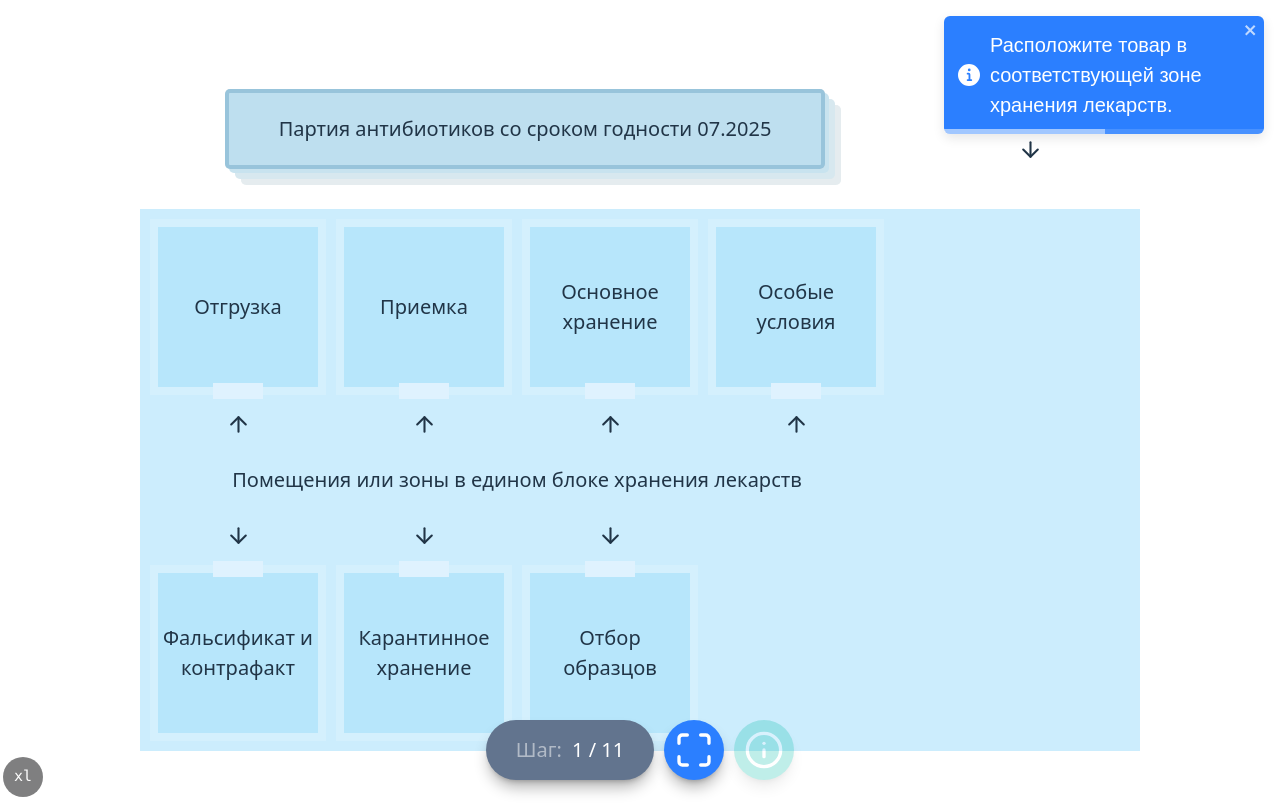
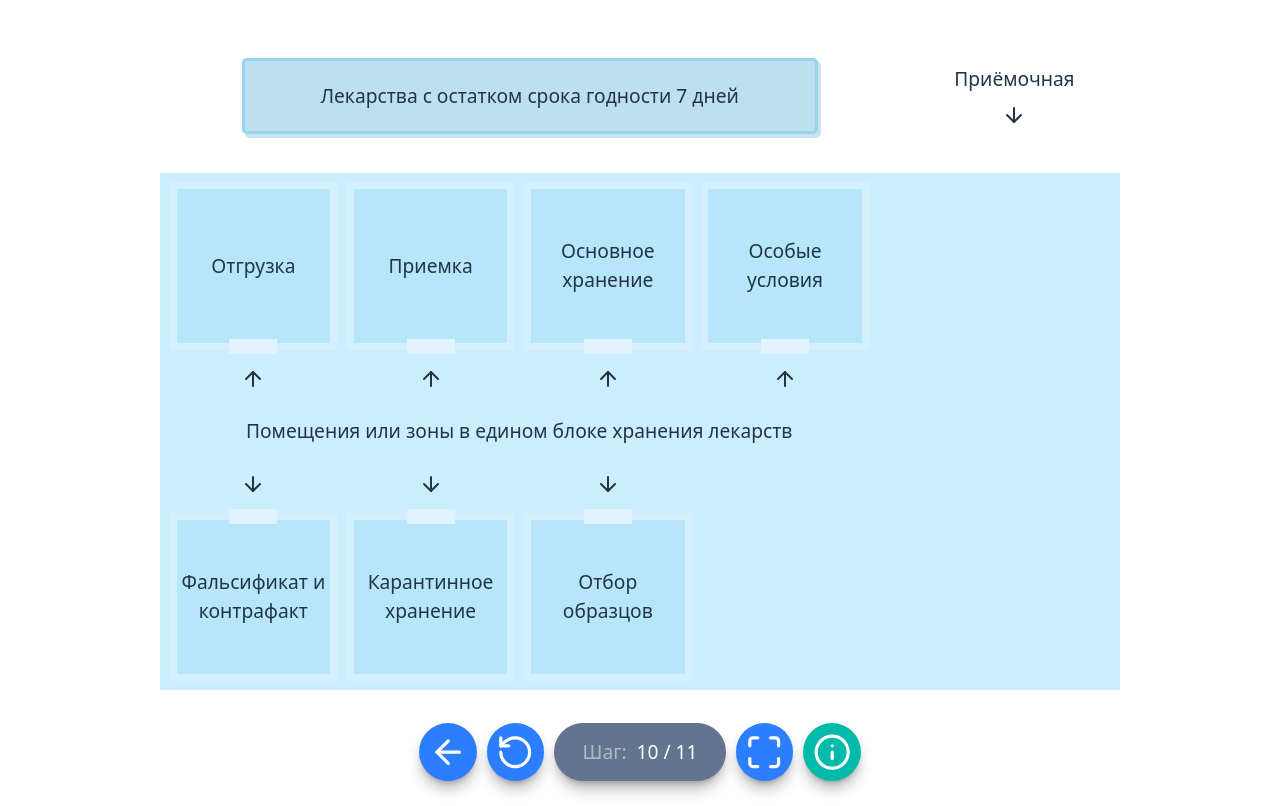
Before and after one commit to lilliputten/action-pharmastore-trainer, a React (Vite) app: page /test in a window 1280 px wide. Built offline with nearby package versions, Linux system fonts and the light colour scheme.

Commit message:
Issue #3: Finished all the logic in general.

```diff
--- a/src/App.tsx
+++ b/src/App.tsx
@@ -3,6 +3,8 @@ import { ToastContainer } from 'react-toastify';
 
 import { TailwindIndicator } from '@/blocks/TailwindIndicator';
 import { PharmaStorePage } from '@/pages/PharmaStorePage';
+
+import { isDev } from './config';
 
 // import '@/i18n/i18n';
 
@@ -18,6 +20,8 @@ import { PharmaStorePage } from '@/pages/PharmaStorePage';
  * }
  */
 
+const __showIndicator = false && isDev;
+
 function App() {
   return (
     <HelmetProvider>
@@ -28,7 +32,7 @@ function App() {
       <AppRoutes />
       */}
       <ToastContainer />
-      <TailwindIndicator />
+      {__showIndicator && <TailwindIndicator />}
     </HelmetProvider>
   );
 }
--- a/src/PharmaStore/components/PharmaStoreBox.tsx
+++ b/src/PharmaStore/components/PharmaStoreBox.tsx
@@ -1,39 +1,112 @@
-import React from 'react';
-import { useDroppable } from '@dnd-kit/core';
+import { UniqueIdentifier, useDraggable, useDroppable } from '@dnd-kit/core';
+import { CSS } from '@dnd-kit/utilities';
 import { ArrowUp } from 'lucide-react';
 
 import { isDev } from '@/config';
 import { cn } from '@/lib';
 
 import { boxes, TBoxId } from '../constants/boxes';
+import { TCardData } from '../constants/cards';
+import { PharmaStoreCardCore } from './PharmaStoreCard';
 
 interface TProps {
   id: TBoxId;
-  bottom?: boolean;
+  card: TCardData;
+  isBottom?: boolean;
+  isDropped: boolean;
+  isDroppedHere: boolean;
+  isDroppedCorrect: boolean;
+  dragId?: UniqueIdentifier;
 }
 
+const boxGeometryClassName = 'size-[8em] min-size-[8em]';
+
+const __showCorrectBox = true;
+
 export function PharmaStoreBox(props: TProps) {
-  const { id, bottom: isBottom } = props;
+  const { id, card, isBottom, isDropped, isDroppedHere, isDroppedCorrect, dragId } = props;
   const isTop = !isBottom;
   const boxData = boxes[id];
   const { title } = boxData;
   // dnd
-  const { isOver, setNodeRef } = useDroppable({ id, data: boxData });
+  const { isOver, setNodeRef: setDroppableRef } = useDroppable({ id, data: boxData });
+  const isCorrectBox = card?.box === id;
+  const isDraggable = isDropped && isDroppedHere && !isDroppedCorrect;
+  const {
+    attributes,
+    listeners,
+    setNodeRef: setDraggableRef,
+    transform,
+  } = useDraggable({
+    id: `PharmaStoreBox-${id}`,
+    data: card,
+  });
+  const draggableProps = isDraggable
+    ? {
+        ...listeners,
+        ...attributes,
+        ref: setDraggableRef,
+        style: { transform: CSS.Translate.toString(transform) },
+      }
+    : undefined;
   return (
     <div
+      data-testid="__PharmaStoreBox_Wrapper"
+      data-bottom={isBottom}
+      className={cn(
+        isDev && '__PharmaStoreBox_Wrapper', // DEBUG
+        'relative',
+      )}
+    >
+      {isDraggable && (
+        <div
+          className={cn(
+            isDev && '__PharmaStoreBox_Draggable', // DEBUG
+            'absolute',
+            'top-0 left-0',
+            boxGeometryClassName,
+            'flex items-center justify-center',
+            'border-[0.4em] border-transparent',
+            'cursor-grab',
+            'z-2',
+            isBottom && 'mt-10',
+          )}
+          {...draggableProps}
+        >
+          <PharmaStoreCardCore
+            {...props}
+            card={card}
+            className={cn(
+              'absolute',
+              (!dragId || dragId === 'PharmaStoreCard') && 'opacity-0 pointer-events-none',
+            )}
+          />
+        </div>
+      )}
+      <div
         id={id}
-      ref={setNodeRef}
+        ref={setDroppableRef}
         data-testid="__PharmaStoreBox"
         data-bottom={isBottom}
         className={cn(
           isDev && '__PharmaStoreBox', // DEBUG
-        'relative',
+          'relative transition',
+          boxGeometryClassName,
           'bg-sky-500/10',
           'flex items-center justify-center',
-        'size-[8em]',
-        'min-size-[8em]',
           'border-[0.4em] border-white/40',
-        isOver && 'border-sky-500/50',
+          'transition',
+          isDroppedHere &&
+            (isDroppedCorrect
+              ? 'bg-green-500/10 border-green-500'
+              : 'bg-red-500/10 border-red-500'),
+          isOver &&
+            (isDev && __showCorrectBox
+              ? isCorrectBox
+                ? 'border-green-500/50'
+                : 'border-red-500/50'
+              : 'border-sky-500/50'),
+          isDraggable && 'cursor-grab',
           isTop && 'mb-10',
           isBottom && 'mt-10',
         )}
@@ -42,8 +115,7 @@ export function PharmaStoreBox(props: TProps) {
           className={cn(
             isDev && '__PharmaStoreBox_Text', // DEBUG
             'text-center m-1',
-          // 'truncate',
-          'overflow-hidden text-ellipsis',
+            'overflow-hidden text-ellipsis select-none',
           )}
         >
           {title}
@@ -69,5 +141,25 @@ export function PharmaStoreBox(props: TProps) {
           )}
         />
       </div>
+    </div>
   );
 }
+
+export function PharmaStoreBoxDroppbale(props: TProps) {
+  return <PharmaStoreBox {...props} />;
+}
+
+export function PharmaStoreBoxDraggable(props: TProps) {
+  return <PharmaStoreBox {...props} />;
+}
+
+export function PharmaStoreBoxDropped(props: TProps) {
+  const { isDropped, isDroppedHere, isDroppedCorrect } = props;
+  const Component =
+    !isDropped || isDroppedCorrect
+      ? PharmaStoreBox
+      : isDroppedHere
+        ? PharmaStoreBoxDraggable
+        : PharmaStoreBoxDroppbale;
+  return <Component {...props} />;
+}
--- a/src/PharmaStore/components/PharmaStoreCard.tsx
+++ b/src/PharmaStore/components/PharmaStoreCard.tsx
@@ -1,4 +1,6 @@
-import { useDraggable } from '@dnd-kit/core';
+import React from 'react';
+import { DraggableAttributes, UniqueIdentifier, useDraggable } from '@dnd-kit/core';
+import { SyntheticListenerMap } from '@dnd-kit/core/dist/hooks/utilities';
 import { CSS } from '@dnd-kit/utilities';
 
 import { isDev } from '@/config';
@@ -34,24 +36,99 @@ export function PharmaStoreCardShadow(props: TPropsWithClassName & { innerClassN
   );
 }
 
-interface TProps {
+interface TPharmaStoreCardProps {
   card: TCardData;
   shadows?: number;
-  dragActive?: boolean;
+  dragId?: UniqueIdentifier;
+  isDropped: boolean;
+  isDroppedCorrect: boolean;
+  showAnimation?: boolean;
 }
 
-export function PharmaStoreCard(props: TProps) {
-  const { card, shadows, dragActive } = props;
-  const { text } = card;
+interface TPharmaStoreCardCoreProps extends TPharmaStoreCardProps {
+  className?: string;
+  innerClassName?: string;
+  textClassName?: string;
+  setNodeRef?: (element: HTMLElement | null) => void;
+  listeners?: SyntheticListenerMap;
+  attributes?: DraggableAttributes;
+  style?: React.CSSProperties;
+}
+
+export function PharmaStoreCardCore(props: TPharmaStoreCardCoreProps) {
+  const {
+    card,
+    dragId,
+    isDropped,
+    isDroppedCorrect,
+    className,
+    innerClassName,
+    textClassName,
+    showAnimation,
+    setNodeRef,
+    listeners,
+    attributes,
+    style,
+  } = props;
+  const text = card?.text;
+  return (
+    <div
+      ref={setNodeRef}
+      {...listeners}
+      {...attributes}
+      style={style}
+      className={cn(
+        isDev && '__PharmaStoreCardFrame', // DEBUG
+        'relative',
+        'bg-(--backgroundColor)',
+        'flex items-center justify-center',
+        'cursor-grab',
+        'transition-opacity',
+        dragId && 'opacity-70',
+        'z-1',
+        cardGeometryClassName,
+        className,
+      )}
+    >
+      <PharmaStoreCardShadow
+        className={cn(isDropped && 'bg-white')}
+        innerClassName={cn(
+          'border-[0.2em] border-sky-500/20',
+          'transition',
+          'bg-sky-500/20',
+          !dragId && 'hover:bg-sky-500/25 hover:border-sky-500/50',
+          isDropped &&
+            (isDroppedCorrect
+              ? 'bg-green-500/20 border-green-500/50'
+              : 'bg-red-500/20 border-red-500/50 hover:bg-red-500/30 hover:border-red-500/60'),
+          showAnimation &&
+            'disappear-animation-after after:absolute after:inset-0 after:content-[""] after:bg-blue-500',
+          innerClassName,
+        )}
+      />
+      <div
+        className={cn(
+          isDev && '__PharmaStoreCard_Text', // DEBUG
+          'text-center m-2',
+          'overflow-hidden text-ellipsis',
+          'pointer-events-none',
+          'z-1 select-none',
+          textClassName,
+        )}
+      >
+        {text}
+      </div>
+    </div>
+  );
+}
+
+export function PharmaStoreCard(props: TPharmaStoreCardProps) {
+  const { card, shadows, isDropped, isDroppedCorrect } = props;
   // dnd
   const { attributes, listeners, setNodeRef, transform } = useDraggable({
-    id: 'PharmaStoreCard',
+    id: `PharmaStoreCard`,
     data: card,
   });
-  const style = {
-    // Outputs `translate3d(x, y, 0)`
-    transform: CSS.Translate.toString(transform),
-  };
   return (
     <div
       data-testid="__PharmaStoreCard"
@@ -70,46 +147,17 @@ export function PharmaStoreCard(props: TProps) {
       {!!shadows && (
         <PharmaStoreCardShadow className="top-[0.2em] left-[0.2em]" innerClassName="opacity-80" />
       )}
-      <div
-        ref={setNodeRef}
-        style={style}
-        {...listeners}
-        {...attributes}
+      <PharmaStoreCardCore
+        {...props}
+        attributes={attributes}
+        listeners={listeners}
+        setNodeRef={setNodeRef}
+        style={{ transform: CSS.Translate.toString(transform) }}
         className={cn(
-          isDev && '__PharmaStoreCardFrame', // DEBUG
-          'relative',
-          'bg-(--backgroundColor)',
-          // 'bg-white',
-          'flex items-center justify-center',
-          'cursor-grab',
-          'transition-opacity',
-          dragActive && 'opacity-50 cursor-grabbing',
-          'z-1',
-          cardGeometryClassName,
+          isDropped && !isDroppedCorrect && 'not-hover:animate-pulse',
+          isDroppedCorrect && 'pointer-events-none',
         )}
-      >
-        <PharmaStoreCardShadow
-          innerClassName={cn(
-            'border-[0.2em] border-sky-800/20',
-            'transition',
-            'bg-sky-500/20',
-            dragActive && 'bg-sky-500/60',
-            !dragActive && 'hover:bg-sky-500/30',
-            'hover:border-sky-800/50',
-          )}
-        />
-        <div
-          className={cn(
-            isDev && '__PharmaStoreCard_Text', // DEBUG
-            'text-center m-2',
-            'overflow-hidden text-ellipsis',
-            'pointer-events-none',
-            'z-1',
-          )}
-        >
-          {text}
-        </div>
-      </div>
+      />
     </div>
   );
 }
--- a/src/PharmaStore/components/PharmaStoreScreen.tsx
+++ b/src/PharmaStore/components/PharmaStoreScreen.tsx
@@ -1,10 +1,12 @@
 import React from 'react';
 import {
-  Active,
   DndContext,
   DragEndEvent,
+  DragStartEvent,
   MouseSensor,
+  pointerWithin,
   TouchSensor,
+  UniqueIdentifier,
   useSensor,
   useSensors,
 } from '@dnd-kit/core';
@@ -14,39 +16,58 @@ import { ProgressNav } from '@/components/ProgressNav';
 import { isDev } from '@/config';
 import { cn } from '@/lib';
 
-import { boxIds, TBoxData, TBoxId } from '../constants/boxes';
+import { boxIds, TBoxId } from '../constants/boxes';
 import { cards, TCardData } from '../constants/cards';
 import { PharmaStoreBox } from './PharmaStoreBox';
 import { PharmaStoreCard } from './PharmaStoreCard';
 
+const animationDuration = 2000;
+const nextStepDelay = 1000;
+
 export function PharmaStoreScreen() {
-  const [step, setStep] = React.useState(0);
+  const [step, setStep] = React.useState(9);
   const stepsCount = cards.length;
   const restSteps = stepsCount - step - 1;
+  const isFinished = restSteps < 0;
+  const cardData = cards[step];
 
   // Creating top & bottom boxes (TODO: Use memo)
   const halfBoxesCount = Math.ceil(boxIds.length / 2);
   const topIds = boxIds.slice(0, halfBoxesCount);
   const bottomIds = boxIds.slice(halfBoxesCount);
 
-  const [dragActive, setDragActive] = React.useState(false);
+  const [showAnimation, setShowAnimation] = React.useState(false);
+  const [dragId, setDragId] = React.useState<UniqueIdentifier | undefined>();
+  const [droppedBox, setDroppedBox] = React.useState<TBoxId | undefined>();
+  const isDropped = !!droppedBox;
+  const isDroppedCorrect = isDropped && cardData?.box === droppedBox;
 
-  const onDragEnd = (event: DragEndEvent) => {
-    const { active, over } = event;
+  React.useEffect(() => {
+    setDroppedBox(undefined);
+    setShowAnimation(true);
+    setTimeout(() => setShowAnimation(false), animationDuration);
+  }, [step, isFinished]);
+
+  const onDragStart = ({ active }: DragStartEvent) => {
+    setDragId(active.id);
+  };
+  const onDragCancel = () => {
+    setDragId(undefined);
+  };
+
+  const onDragEnd = ({ active, over }: DragEndEvent) => {
     const boxId = over?.id as TBoxId | undefined;
-    const boxData = over?.data.current as TBoxData | undefined;
-    const sourceId = active.id;
     const cardData = active.data.current as TCardData | undefined;
     const isCorrect = cardData?.box === boxId;
-    console.log('[PharmaStoreScreen:onDragEnd]', isCorrect, sourceId, '->', boxId, {
-      cardData,
-      boxData,
-      active,
-      over,
-      event,
-    });
-    setDragActive(false);
-    // TODO: Set box state (correct/incorrect)
+    if (boxId) {
+      setDroppedBox(boxId);
+    }
+    setDragId(undefined);
+    if (isCorrect) {
+      setTimeout(() => {
+        setStep((step) => step + 1);
+      }, nextStepDelay);
+    }
   };
 
   const sensors = useSensors(
@@ -58,9 +79,11 @@ export function PharmaStoreScreen() {
   return (
     <DndContext
       sensors={sensors}
-      onDragStart={() => setDragActive(true)}
-      onDragCancel={() => setDragActive(false)}
+      collisionDetection={pointerWithin}
+      onDragStart={onDragStart}
+      onDragCancel={onDragCancel}
       onDragEnd={onDragEnd}
+      autoScroll={false}
     >
       <div
         data-testid="__PharmaStoreScreen"
@@ -68,6 +91,8 @@ export function PharmaStoreScreen() {
           isDev && '__PharmaStoreScreen', // DEBUG
           'flex flex-col flex-1',
           'max-w-[50em]',
+          'relative',
+          'pb-20',
         )}
       >
         <div
@@ -75,21 +100,32 @@ export function PharmaStoreScreen() {
             isDev && '__PharmaStoreScreen_Top', // DEBUG
             'flex gap-2 items-center',
             'min-h-32',
+            'transition duration-500',
+            isFinished && 'opacity-0 pointer-events-none',
           )}
         >
           <div
             className={cn(
               isDev && '__PharmaStoreScreen_Cards', // DEBUG
-              'flex flex-5 flex-col items-center flex-1 gap-2 p-2',
+              'flex flex-5 flex-col items-center gap-2 p-2',
             )}
           >
-            <PharmaStoreCard card={cards[step]} shadows={restSteps} dragActive={dragActive} />
+            {!isFinished && (
+              <PharmaStoreCard
+                card={cardData}
+                shadows={restSteps}
+                dragId={dragId}
+                isDropped={isDropped}
+                isDroppedCorrect={isDroppedCorrect}
+                showAnimation={showAnimation}
+              />
+            )}
           </div>
           <div
             className={cn(
               isDev && '__PharmaStoreScreen_Entrance', // DEBUG
               'flex flex-col items-center gap-2 p-2',
-              'min-w-40',
+              'min-w-40 select-none',
             )}
           >
             <div>Приёмочная</div>
@@ -100,8 +136,9 @@ export function PharmaStoreScreen() {
           className={cn(
             isDev && '__PharmaStoreScreen_Main', // DEBUG
             'bg-sky-500/20',
-            'flex flex-col gap-2',
-            'items-start',
+            'flex flex-col gap-2 items-start',
+            'transition duration-500',
+            isFinished && 'opacity-0 pointer-events-none',
           )}
         >
           <div
@@ -117,13 +154,21 @@ export function PharmaStoreScreen() {
               )}
             >
               {topIds.map((id) => (
-                <PharmaStoreBox key={id} id={id} />
+                <PharmaStoreBox
+                  key={id}
+                  id={id}
+                  card={cardData}
+                  isDropped={isDropped}
+                  isDroppedHere={droppedBox === id}
+                  isDroppedCorrect={isDroppedCorrect}
+                  dragId={dragId}
+                />
               ))}
             </div>
             <div
               className={cn(
                 isDev && '__PharmaStoreScreen_Main_Middle', // DEBUG
-                'flex gap-2 justify-center my-2 w-full',
+                'flex gap-2 justify-center my-2 w-full select-none',
               )}
             >
               Помещения или зоны в едином блоке хранения лекарств
@@ -135,12 +180,56 @@ export function PharmaStoreScreen() {
               )}
             >
               {bottomIds.map((id) => (
-                <PharmaStoreBox key={id} id={id} bottom />
+                <PharmaStoreBox
+                  key={id}
+                  id={id}
+                  card={cardData}
+                  isDropped={isDropped}
+                  isDroppedHere={droppedBox === id}
+                  isDroppedCorrect={isDroppedCorrect}
+                  dragId={dragId}
+                  isBottom
+                />
               ))}
             </div>
           </div>
         </div>
-        <ProgressNav step={step} stepsCount={stepsCount} />
+        <div
+          className={cn(
+            isDev && '__PharmaStoreScreen_Finished_Splash', // DEBUG
+            'bg-(--backgroundColor)',
+            'absolute inset-0 flex flex-col flex-1 gap-4 items-center justify-center z-1',
+            'select-none',
+            'transition duration-500',
+            !isFinished && 'opacity-0 pointer-events-none',
+          )}
+        >
+          <h1 className="text-slate-500 font-medium">Все задачи завершены</h1>
+          {/* // TODO: Button
+          <div
+            className={cn(
+              isDev && '__ProgressNav_NavIcon', // DEBUG
+              'flex items-center justify-center',
+              // 'size-[2em]',
+              'bg-green-500 text-white',
+              'rounded-full shadow-lg/30',
+              'transition',
+              'cursor-pointer',
+              'p-2',
+            )}
+            // title={title}
+            // onClick={onClick}
+          >
+            Начать заново
+          </div>
+          */}
+        </div>
+        <ProgressNav
+          step={step}
+          stepsCount={stepsCount}
+          setFirstStep={() => setStep(0)}
+          setPrevStep={() => setStep((step) => step - 1)}
+        />
       </div>
     </DndContext>
   );
--- a/src/app-info.json
+++ b/src/app-info.json
@@ -1 +1 @@
-{ "versionInfo": "v.0.0.0 / 2025.08.13 00:00:00 +0300" }
+{ "versionInfo": "v.0.0.1 / 2025.08.14 03:24:17 +0300" }
--- a/src/components/ProgressNav.tsx
+++ b/src/components/ProgressNav.tsx
@@ -1,5 +1,5 @@
 import React from 'react';
-import { ChevronLeft, ChevronRight, Info, Maximize, Minimize, RotateCcw } from 'lucide-react';
+import { ArrowLeft, ArrowRight, Info, Maximize, Minimize, RotateCcw } from 'lucide-react';
 import { toast } from 'react-toastify';
 import screenfull from 'screenfull';
 
@@ -38,6 +38,7 @@ export function ProgressNav(props: TProgressNavProps) {
   } = props;
   const isFirstStep = !step;
   const isLastStep = step === stepsCount - 1;
+  const isFinished = step > stepsCount - 1;
   const [showHelp, setShowHelp] = React.useState(false);
 
   const memo = React.useMemo<TMemo>(() => ({}), []);
@@ -54,7 +55,7 @@ export function ProgressNav(props: TProgressNavProps) {
   }, [memo]);
 
   React.useEffect(() => {
-    handleShowHelp();
+    // handleShowHelp();
   }, [handleShowHelp]);
 
   React.useEffect(() => {
@@ -77,7 +78,7 @@ export function ProgressNav(props: TProgressNavProps) {
         'select-none',
         'bottom-4 left-4 right-4',
         'h-[3em]',
-        'flex items-stretch justify-center gap-2',
+        'flex items-stretch justify-center gap-2 z-3',
       )}
     >
       {!isFirstStep && setPrevStep && (
@@ -90,7 +91,7 @@ export function ProgressNav(props: TProgressNavProps) {
           title="Предыдущий шаг"
           onClick={setPrevStep}
         >
-          <ChevronLeft size="2em" />
+          <ArrowLeft size="2em" />
         </NavIcon>
       )}
       {!isFirstStep && setFirstStep && (
@@ -123,6 +124,7 @@ export function ProgressNav(props: TProgressNavProps) {
       >
         <FullScreenIcon size="2em" />
       </NavIcon>
+      {!isFinished && (
         <NavIcon
           className={cn(
             isDev && '__ProgressNav_Help', // DEBUG
@@ -134,6 +136,7 @@ export function ProgressNav(props: TProgressNavProps) {
         >
           <Info size="2em" />
         </NavIcon>
+      )}
       {!isLastStep && setNextStep && (
         <NavIcon
           className={cn(
@@ -144,7 +147,7 @@ export function ProgressNav(props: TProgressNavProps) {
           title="Следующий шаг"
           onClick={setNextStep}
         >
-          <ChevronRight size="2em" />
+          <ArrowRight size="2em" />
         </NavIcon>
       )}
     </div>
@@ -193,7 +196,7 @@ interface TNavStatusProps {
 function NavStatus(props: TNavStatusProps) {
   const { className, step, stepsCount } = props;
   const stepNo = step + 1;
-  const isFinished = stepNo >= stepsCount;
+  const isFinished = stepNo > stepsCount;
   const text = isFinished ? 'Завершено' : `${stepNo} / ${stepsCount}`;
   return (
     <div
@@ -201,7 +204,7 @@ function NavStatus(props: TNavStatusProps) {
         isDev && '__ProgressNav_Status', // DEBUG
         'flex items-center justify-center',
         'bg-slate-500 text-white',
-        isFinished && 'bg-green-500 uppercase font-bold',
+        isFinished && 'bg-green-500 uppercase font-semibold',
         'rounded-3xl shadow-lg/30',
         'px-6 py-0',
         'truncate',
--- a/src/index.css
+++ b/src/index.css
@@ -28,7 +28,7 @@
   font-weight: 400;
 
   /* Set font size */
-  font-size: min(2vw, 2.5vh); /* max(13px, 1.62vh); */
+  font-size: min(2vw, 2.4vh); /* max(13px, 1.62vh); */
 
   color-scheme: light dark;
   color: var(--textColor);
@@ -150,6 +150,23 @@ body,
   }
 }
 
+.disappear-animation-after {
+  &:after {
+    opacity: 0;
+    animation: disappear-animation 2s;
+  }
+}
+
+@keyframes disappear-animation {
+  0%,
+  100% {
+    opacity: 0;
+  }
+  15% {
+    opacity: 1;
+  }
+}
+
 .animated-background {
   background-color: rgba(65 129 255 / 5%);
   animation: animated-background 2s infinite;
```
Also changed, not shown: index.html (+2 -5 lines), package.json (+4 -4 lines), project-version.txt (added), public/app-info.txt, public/opengraph-image.jpg, 1 other file (tests, documents, lock files or other folders). Lines whose indentation alone changed are shown as unchanged.
